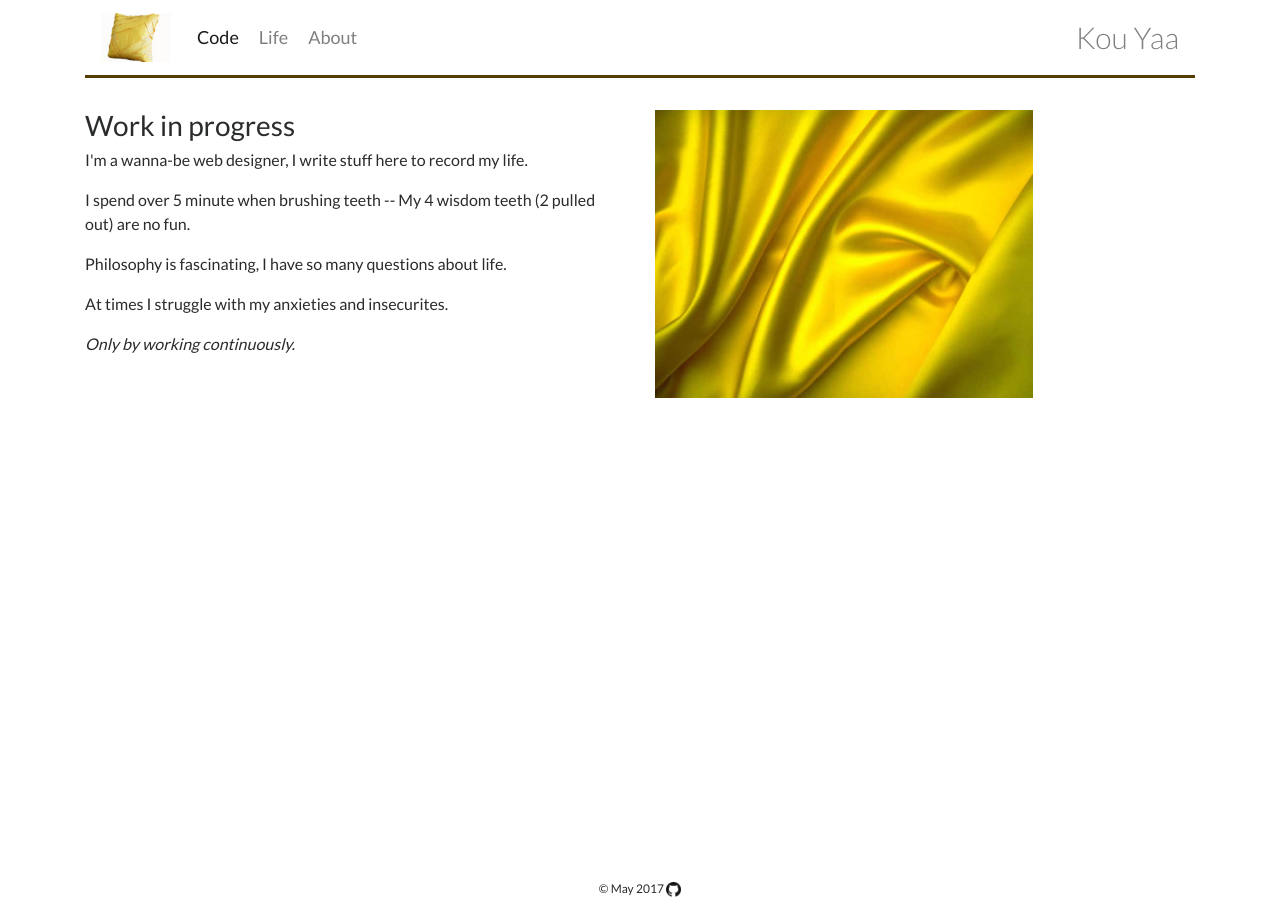
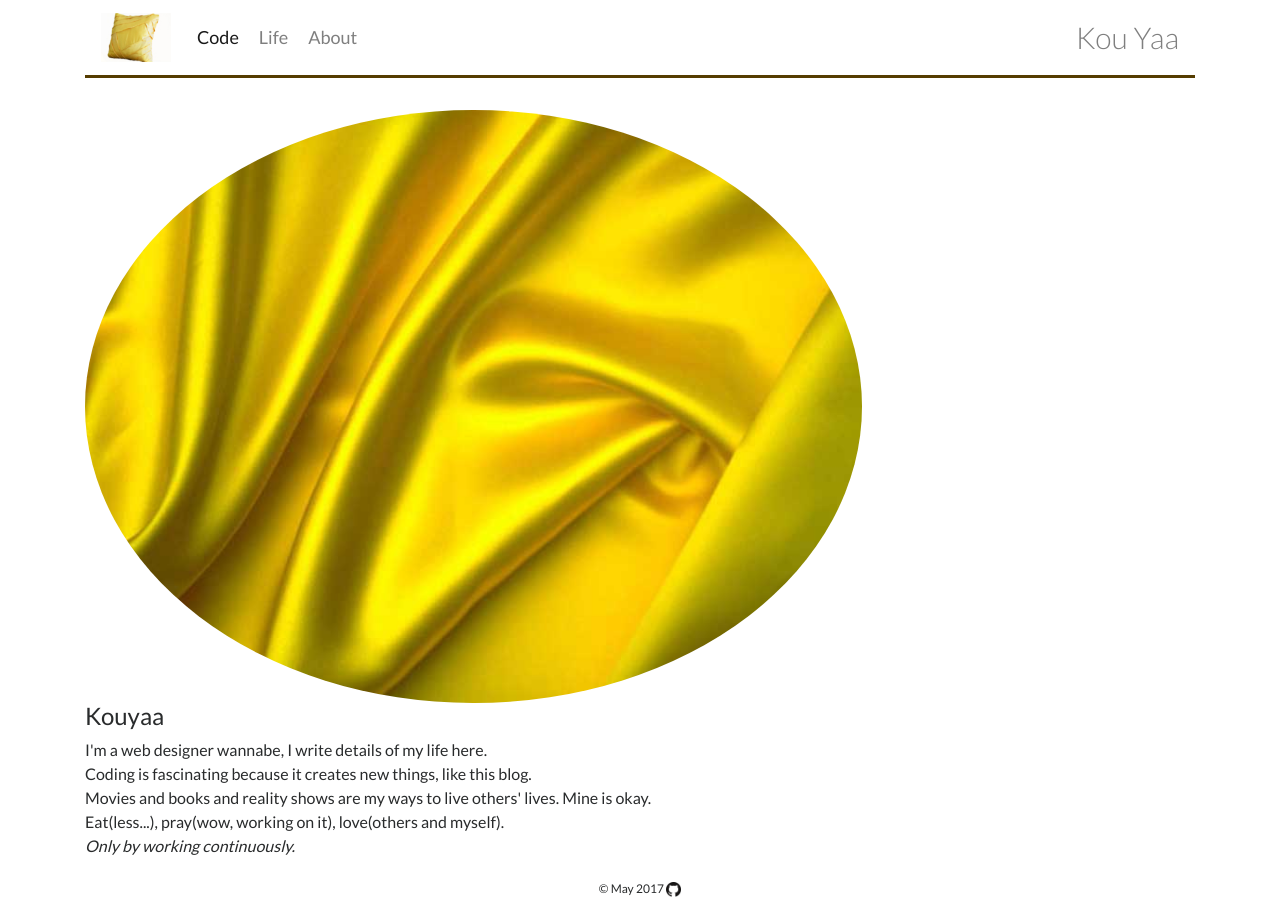
Before and after one commit to yinkouya/yinkouya.github.io, a Jekyll site: the page built from about.html, in a window 1280 px wide. Built offline with Jekyll 4.4.1, drawn with Linux system fonts in a browser that asks for light colours; nearby versions of some CDN libraries.

Commit message:
Update about.html

```diff
--- a/about.html
+++ b/about.html
@@ -2,17 +2,11 @@
 layout: default
 ---
 <div class="main">
-  <div class="row">
-    <div class="col-6">
-      <h3>Work in progress</h3>
-      <p>I'm a wanna-be web designer, I write stuff here to record my life.</p>
-      <p>I spend over 5 minute when brushing teeth -- My 4 wisdom teeth (2 pulled out) are no fun.</p>
-      <p>Philosophy is fascinating, I have so many questions about life.</p>
-      <p>At times I struggle with my anxieties and insecurites.</p>
-      <p><i>Only by working continuously.</i></p>
-    </div>
-    <div class="col-6">
-      <img class="about" src="/img/yellow-sateen.jpg" alt="yellow">
-    </div>
-  </div>
+  <img class="about rounded-circle" src="/img/yellow-sateen.jpg" alt="yellow">
+  <h4>Kouyaa</h4>
+  <p>I'm a web designer wannabe, I write details of my life here.
+  <br>Coding is fascinating because it creates new things, like this blog.
+  <br>Movies and books and reality shows are my ways to live others' lives. Mine is okay.
+  <br>Eat(less...), pray(wow, working on it), love(others and myself).
+  <br><i>Only by working continuously.</i></p>
 </div>
```
